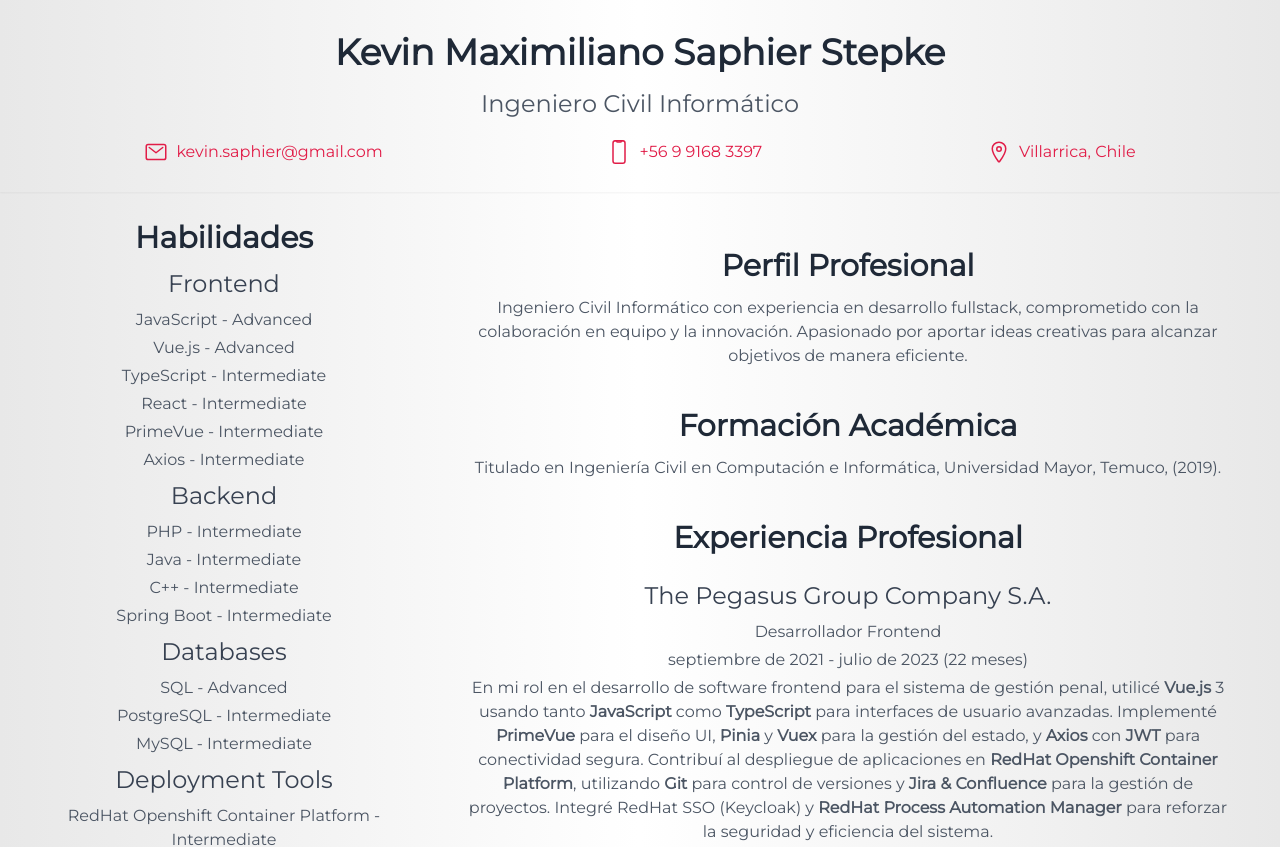
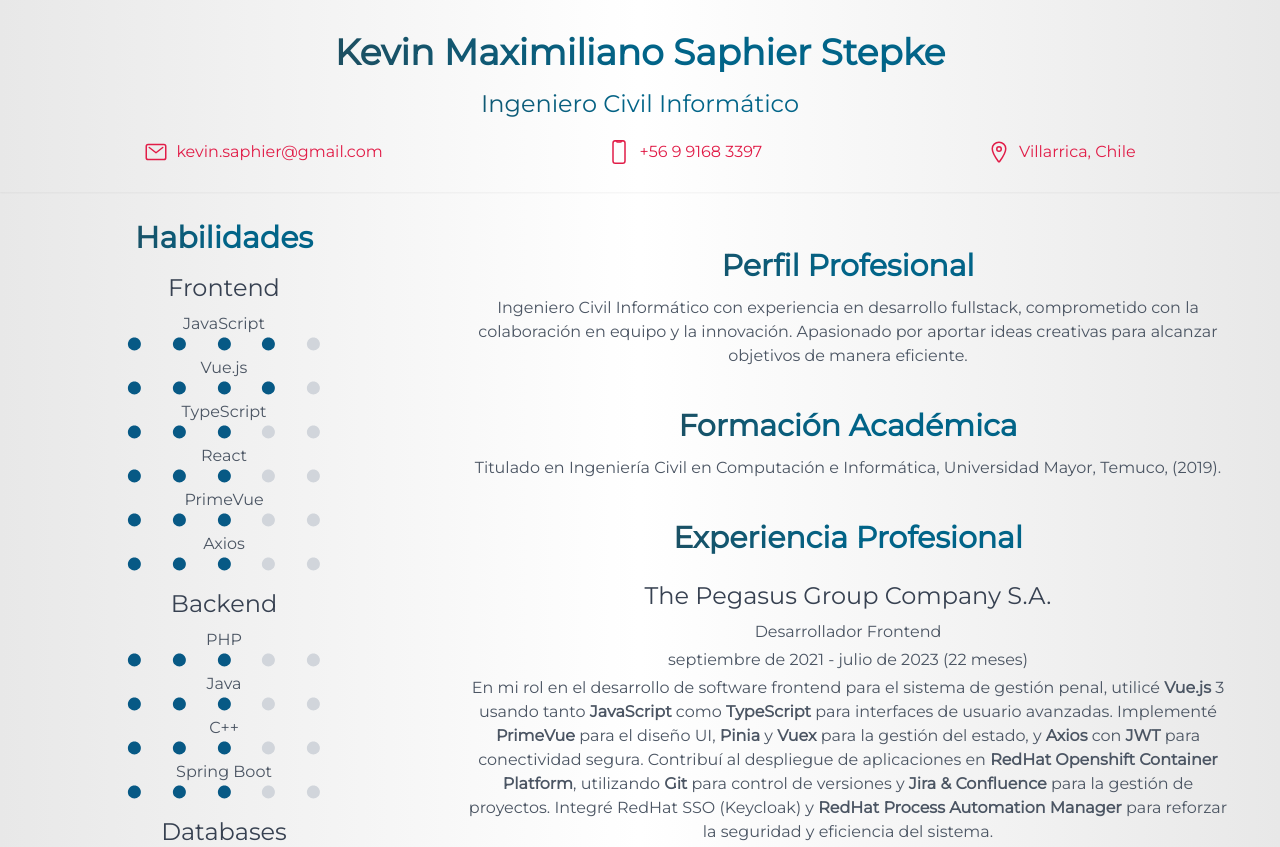
Before and after one commit to ksaphier/my-portfolio, a React (Vite) app: page / in a window 1280 px wide. Shown: the top 847 px of the page. Built offline with nearby package versions, Linux system fonts and the light colour scheme.

Commit message:
another style

```diff
--- /dev/null
+++ b/src/components/SkillLevelIndicator.tsx
@@ -0,0 +1,38 @@
+import { IoEllipseSharp } from "react-icons/io5";
+
+const getNumOfActiveLines = (level: string): number => {
+  switch (level) {
+    case "Elementary":
+      return 2;
+    case "Intermediate":
+      return 3;
+    case "Advanced":
+      return 4;
+    case "Native":
+      return 5;
+    default:
+      return 0;
+  }
+};
+
+interface SkillLevelIndicatorProps {
+  level: string;
+}
+
+function SkillLevelIndicator(props: SkillLevelIndicatorProps) {
+  const numOfActiveLines = getNumOfActiveLines(props.level);
+
+  return (
+    <div className="flex">
+      {[...Array(5)].map((_, index) => (
+        <IoEllipseSharp
+          key={index}
+          className={`rotate-45 w-1/5 ${
+            index < numOfActiveLines ? "text-sky-800" : "text-gray-300"
+          }`}
+        />
+      ))}
+    </div>
+  );
+}
+export default SkillLevelIndicator;
--- a/src/index.css
+++ b/src/index.css
@@ -50,3 +50,17 @@ body {
     @apply text-base my-1 text-gray-600; /* Matching list items to body text */
   }
 }
+
+.gradient-text {
+  background-color: #001d40;
+  background-image: linear-gradient(
+    90deg,
+    rgb(57, 57, 57) 0%,
+    rgb(1, 100, 136) 50%
+  );
+  background-size: 100%;
+  -webkit-background-clip: text;
+  -moz-background-clip: text;
+  -webkit-text-fill-color: transparent;
+  -moz-text-fill-color: transparent;
+}
--- a/src/sections/AcademicBackground.tsx
+++ b/src/sections/AcademicBackground.tsx
@@ -6,7 +6,7 @@ const { degree, institution, year } = academicBackground;
 function AcademicBackground() {
   return (
     <div className="text-center my-10 px-8">
-      <h2>Formación Académica</h2>
+      <h2 className="gradient-text">Formación Académica</h2>
       <p>
         Titulado en {degree}, {institution}, ({year}).
       </p>
--- a/src/sections/ProfessionalExperience.tsx
+++ b/src/sections/ProfessionalExperience.tsx
@@ -21,7 +21,7 @@ function ProfessionalExperience() {
   return (
     <div>
       <div className="text-center my-10 px-8">
-        <h2>Experiencia Profesional</h2>
+        <h2 className="gradient-text">Experiencia Profesional</h2>
         {professionalExperience.map((experience, index) => {
           const { company, position, period, duration, projects } = experience;
 
--- a/src/sections/ProfessionalProfile.tsx
+++ b/src/sections/ProfessionalProfile.tsx
@@ -3,7 +3,7 @@ import { professionalProfile } from "../data/Data.json";
 function ProfessionalProfile() {
   return (
     <div className="text-center my-10 px-8">
-      <h2>Perfil Profesional</h2>
+      <h2 className="gradient-text">Perfil Profesional</h2>
       <p>{professionalProfile}</p>
     </div>
   );
--- a/src/sections/Profile.tsx
+++ b/src/sections/Profile.tsx
@@ -9,8 +9,8 @@ const { email, phone, location } = contact;
 function Profile() {
   return (
     <div className="text-center shadow-sm mx-auto mb-4 mt-0 py-4 px-8">
-      <h1 className="text-gray-800">{name}</h1>
-      <h3 className="text-gray-600">{title}</h3>
+      <h1 className="text-gray-800 gradient-text">{name}</h1>
+      <h3 className="text-gray-600 gradient-text">{title}</h3>
       <ul className="md:flex">
         <li className="text-rose-600 hover:text-gray-100 hover:bg-rose-500 hover:shadow-sm w-fit mx-auto py-2 px-4 rounded-xl flex">
           <IoMailOutline className="text-2xl mr-2" />
--- a/src/sections/Skills.tsx
+++ b/src/sections/Skills.tsx
@@ -1,3 +1,4 @@
+import SkillLevelIndicator from "../components/SkillLevelIndicator";
 import { skills as skillsData } from "../data/Data.json";
 
 interface Skill {
@@ -13,18 +14,17 @@ interface SkillCategory {
 function Skills() {
   return (
     <div className="text-center">
-      <h2>Habilidades</h2>
+      <h2 className="gradient-text">Habilidades</h2>
       {skillsData.map((category: SkillCategory, index: number) => (
-        <div key={index} className="text-">
-          <h3 className="">{category.category}</h3>
-          <ul className="">
+        <div className="my-4" key={index}>
+          <h3>{category.category}</h3>
+          <ul>
             {category.skills.map((skill: Skill, skillIndex: number) => (
-              <li key={skillIndex} className="flex">
-                <span className="mx-auto flex">
-                  <span className="my-auto">
-                    {skill.skill} - {skill.level}
-                  </span>
-                </span>
+              <li key={skillIndex}>
+                {skill.skill}
+                <div className="px-10 md:px-5 lg:px-24">
+                  <SkillLevelIndicator level={skill.level} />
+                </div>
               </li>
             ))}
           </ul>
```
